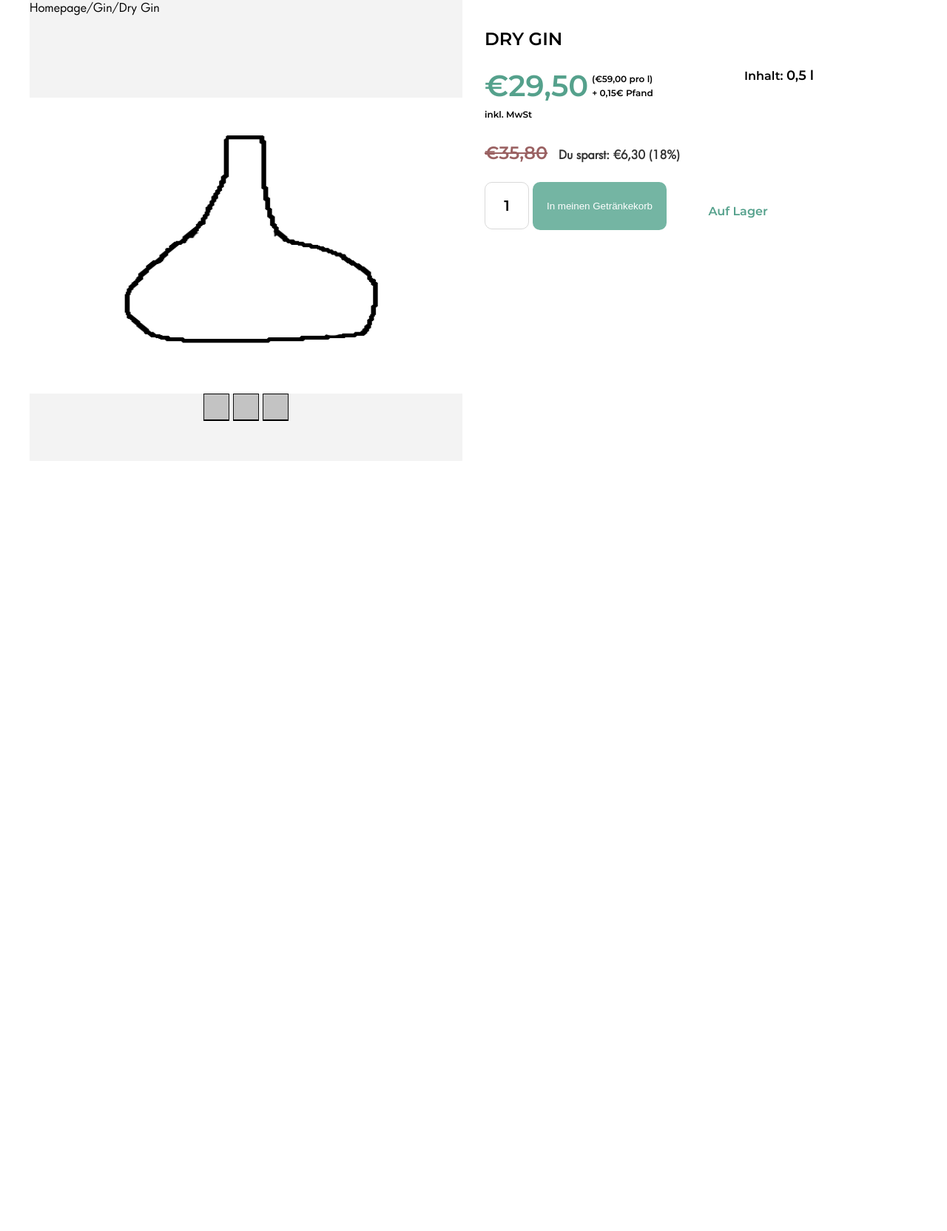
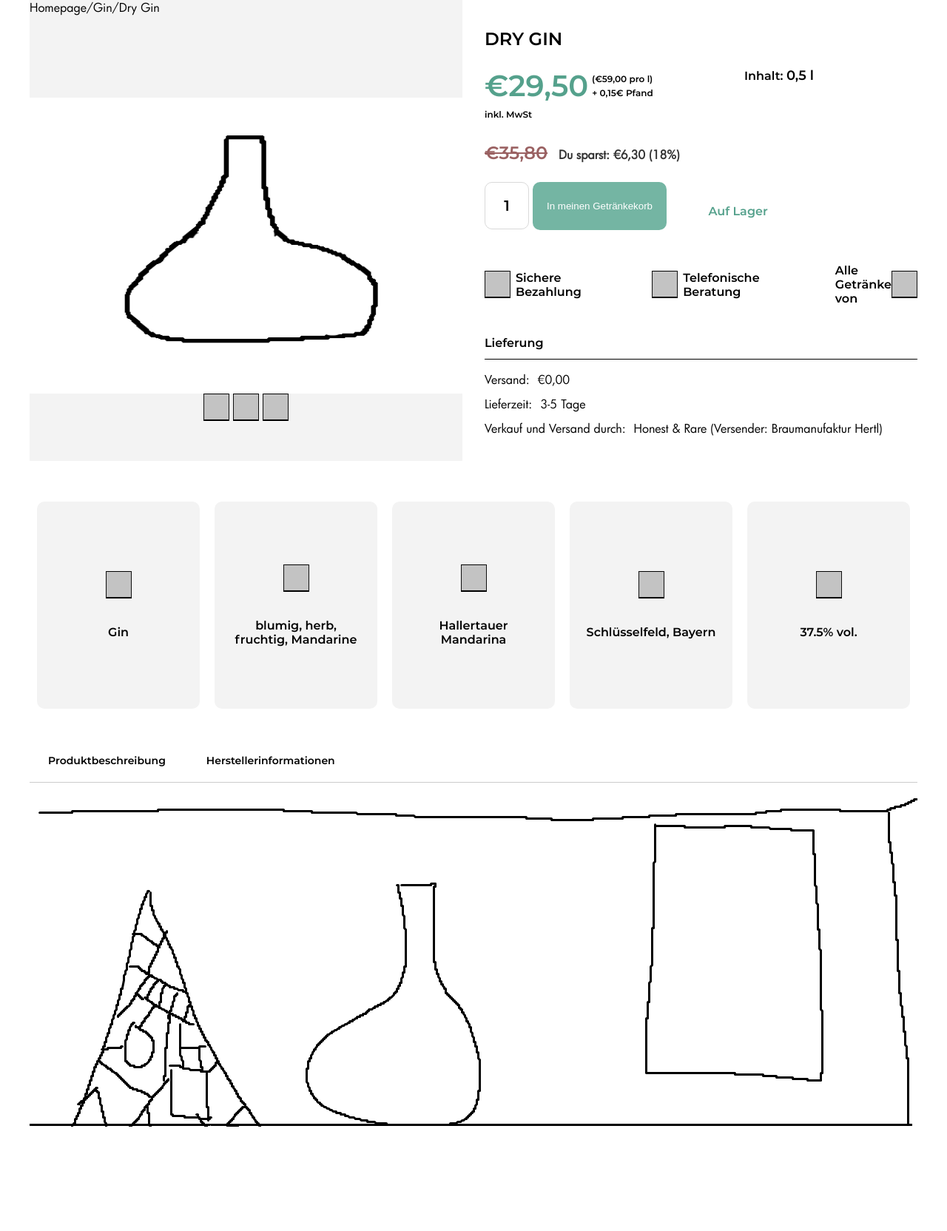
Before and after one commit to Duck-citizenf/honest-rare, a PHP site: page /product_page.html in a window 1280 px wide. Shown: the part 200-1864 px from the top of the page at 74% size. Before the commit the page ends 769 px from the top, so only its background shows below. Run offline with PHP 8.4, Linux system fonts and the light colour scheme.

Commit message:
Add files via upload

```diff
--- a/css2.css
+++ b/css2.css
@@ -209,15 +209,14 @@ body {
     border-radius: 8px;
     padding: 2px 7px 2px 7px;
 }
-.main-content{
-    margin: 0 auto;
-    max-width: 1200px;
-    display: flex;
-}
 .menu:focus-within > .platform{display:initial;}
 .basket:focus-within > .minicart-container{display:initial;}
 .dropdown:hover .dropdown-content {display: block;}
 /*end of the header*/
+.main-content{
+    margin: 0 auto;
+    max-width: 1200px;
+}
 .gallery-box img{
     width:585px;
     height: 400px;
@@ -354,3 +353,104 @@ body {
     font-family: "Montserrat",sans-serif;
     margin-top: 30px;
 }
+.bonuses{
+    margin-top: 46px;
+    margin-bottom: 41px;
+    display: flex;
+    flex-flow: row wrap;
+    justify-content: space-between;
+}
+.bonuses_exp{
+    vertical-align: middle;
+    display: inline-block;
+    margin-left: 7px;
+    font-family: "Montserrat",sans-serif;
+}
+.flex {
+    display: flex;
+}
+.Lieferung {
+    padding-bottom: 12px;
+    margin-bottom: 10px;
+    border-bottom: 1px solid;
+    font-family: "Montserrat",sans-serif;
+    font-size: 16px;
+}
+.others{
+    padding: 6px 0px 6px 0px;
+}
+.features{
+    background: #f3f3f3;
+    height: 280px;
+    width: 224px;
+    margin: 0 10px;
+    border-radius: 10px;
+    display: flex;
+    justify-content: center;
+    flex-direction: column;
+    font-family: "Montserrat",sans-serif;
+    font-size: 16px;
+    font-weight: 600;
+}
+.features_text{
+    text-align: center;
+    margin: 32px auto 0px auto;
+}
+.map_tab{
+    transition: 0.5s opacity ease-in, 0.8s transform ease;
+    transform: translateY(0px);
+    opacity: 1;
+    display: absolute;
+}
+.bottle_tab {
+    transition: 0.5s opacity ease-in, 0.8s transform ease;
+    transform: translateY(0px);
+    opacity: 0;
+    position: absolute;
+    left:0;
+    margin-top: 30px;
+}
+.map_tab{
+    transition: 0.5s opacity ease-in, 0.8s transform ease;
+    transform: translateY(0px);
+    opacity: 0;
+    position: absolute;
+    left:0;
+    text-align: center;
+    padding-top: 45px;
+    width: 100%;
+}
+.tab_warp{
+    flex-direction: column;
+    position: relative;
+    width: 100%;
+    padding-bottom: 20px;
+    border-bottom: 1px solid #ccc;
+}
+.radio1_tab{
+    cursor: pointer;
+    font-family: "Montserrat",sans-serif;
+    font-size: 14px;
+    padding: 0 25px;
+    padding-bottom: 14px;
+    font-weight: 600;
+    border-bottom: 4px solid #fff;
+}
+.radio2_tab{
+    cursor: pointer;
+    font-family: "Montserrat",sans-serif;
+    font-size: 14px;
+    padding: 0 25px;
+    padding-bottom: 14px;
+    font-weight: 600;
+    border-bottom: 4px solid #fff;
+}
+.radio1, .radio2{
+    display: none;
+}
+.radio1:checked ~ .bottle_tab{
+    opacity: 1;
+}
+.radio2:checked ~ .map_tab{
+    opacity: 1;
+}
--- a/product_page.html
+++ b/product_page.html
@@ -114,6 +114,7 @@
         <div class="search">SUCHE<img src="like.png"></div>
     </div>
     <div class="main-content">
+        <div class="flex">
             <div class="gallery-box">
                 <div>
                     Homepage/Gin/Dry Gin
@@ -149,6 +150,72 @@
                     <div class="amount_button_container"><button class="amount_button">In meinen Getränkekorb</button></div>
                     <span class="marked_storage">&nbspAuf Lager</span>
                 </div>
+                <div class="bonuses">
+                    <div class="flex">
+                        <div style="margin-top: 10px;"><img src="like.png"></div>
+                        <div style="margin-top: 10px;" class="bonuses_exp">Sichere <br> Bezahlung</div>
+                    </div>
+                    <div class="flex">
+                        <div style="margin-top: 10px;"><img src="like.png"></div>
+                        <div style="margin-top: 10px;" class="bonuses_exp">Telefonische <br> Beratung</div>
+                    </div>
+                    <div class="flex">
+                        <div class="bonuses_exp">Alle <br> Getränke <br> von</div>
+                        <div style="margin-top: 10px;"><img src="like.png"></div>
+                    </div>
+                </div>
+                <div class="Lieferung">
+                    Lieferung
+                </div>
+                <div class="others">
+                    <span style="margin-right: 6px;">Versand:</span>
+                    <span>€0,00</span>
+                </div>
+                <div class="others">
+                    <span style="margin-right: 6px;">Lieferzeit:</span>
+                    <span>3-5 Tage</span>
+                </div>
+                <div class="others">
+                    <span style="margin-right: 6px;">Verkauf und Versand durch:</span>
+                    <span>Honest & Rare (Versender: Braumanufaktur Hertl)</span>
+                </div>
+            </div>
+        </div>
+        <div style="margin-top: 55px;" class="flex">
+            <div class="features">
+                <span style="margin: 0 auto 0 auto;"><img src="like.png"></span>
+                <span class="features_text">Gin</span>
+            </div>
+            <div class="features">
+                <span style="margin: 0 auto 0 auto;"><img src="like.png"></span>
+                <span class="features_text">blumig, herb, <br> fruchtig, Mandarine</span>
+            </div>
+            <div class="features">
+                <span style="margin: 0 auto 0 auto;"><img src="like.png"></span>
+                <span class="features_text">Hallertauer <br> Mandarina</span>
+            </div>
+            <div class="features">
+                <span style="margin: 0 auto 0 auto;"><img src="like.png"></span>
+                <span class="features_text">Schlüsselfeld, Bayern</span>
+            </div>
+            <div class="features">
+                <span style="margin: 0 auto 0 auto;"><img src="like.png"></span>
+                <span class="features_text">37.5% vol.</span>
+            </div>
+        </div>
+        <div style="margin-top: 58px;" class="flex">
+            <div class="tab_warp">
+                <input type="radio" name="tab" id="rad1" class="radio1" checked>
+                <label for="rad1" class="radio1_tab">Produktbeschreibung</label>
+                <input type="radio" name="tab" id="rad2" class="radio2">
+                <label for="rad2" class="radio2_tab">Herstellerinformationen</label>
+                <div class="bottle_tab">
+                    <img src="beauty shot.png">
+                </div>
+                <div class="map_tab">
+                    <img src="top-logo.png">
+                </div>
+            </div>
         </div>
     </div>
     <script src="product_js.js"></script>
```
Also changed, not shown: beauty shot.png (added). Lines whose indentation alone changed are shown as unchanged.
